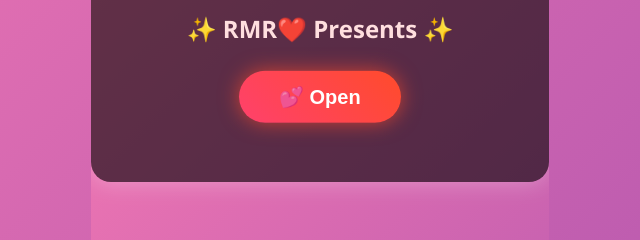
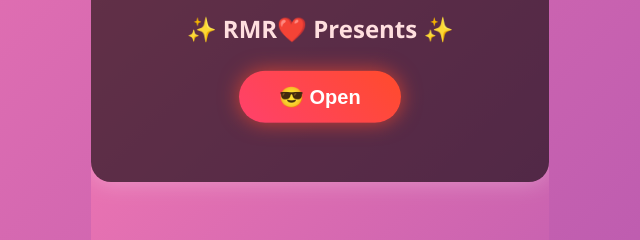
Before and after one commit to youngstarofficial/New-app, a website: page index.html in a window 1280 px wide. Shown: the part 381-621 px from the top of the page, 320-960 px from the left. Drawn offline with Linux system fonts and the light colour scheme.

Commit message:
Update index.html

```diff
--- a/index.html
+++ b/index.html
@@ -98,7 +98,7 @@
   <div class="welcome-container">
     <h1>❤️ Welcome ❤️</h1>
     <h2>✨ RMR❤️ Presents ✨</h2>
-    <button id="openBtn">💕 Open </button>
+    <button id="openBtn">😎 Open </button>
   </div>
 
   <script>
```
